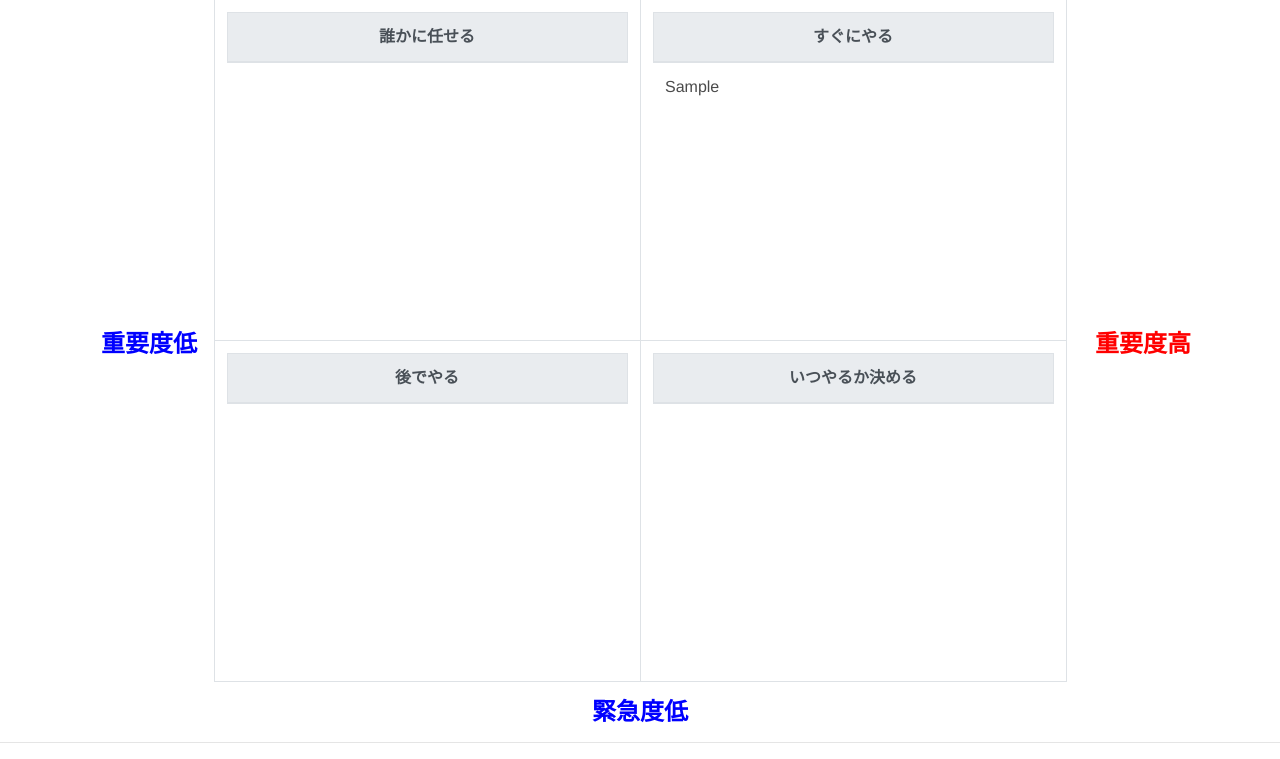
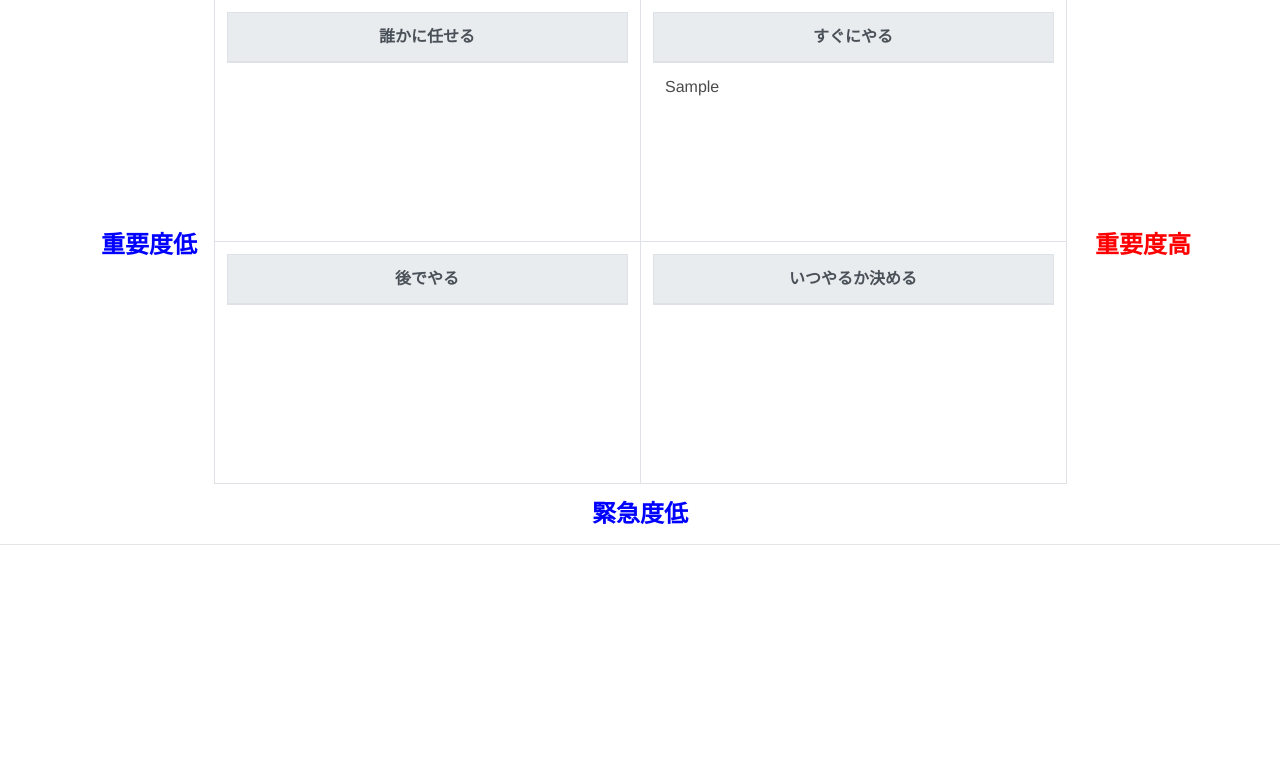
Before and after one commit to cinqbox/todoList, a Django app: page /figureindex in a window 1280 px wide. Shown: the part 156-915 px from the top of the page. After the commit the page ends 701 px from the top, so only its background shows below. Run offline with Django 3.2, Linux system fonts and the light colour scheme; tables that the repository leaves empty hold one stand-in row (values such as "Sample post"); lists and menus that the app fills with data are empty; some libraries are stand-ins or nearby versions.

Commit message:
20210110 微修正

```diff
--- a/posts/templates/posts/posts_figurelist.html
+++ b/posts/templates/posts/posts_figurelist.html
@@ -13,13 +13,13 @@
                 <tr>
                     <td>
                         <div class="task">
-                            <table class="table" style="border-collapse: collapse;">
+                            <table class="table" style="border-collapse: collapse; height: auto">
                                 <thead class="thead-light">
                                 <tr>
                                     <th width="400">誰かに任せる</th>
                                 </tr>
                                 </thead>
-                                <tbody style="display: block; overflow-y: scroll; height: 150px">
+                                <tbody style="display: block; overflow-y: scroll; height: 150px; text-align: left">
                                 {% for post in figure_list %}
                             {% if post.importance == False and post.urgency == True %}
                                 <tr>
@@ -34,13 +34,13 @@
                         </div>
                     </td>
                     <td>
-                        <table class="table" style="border-collapse: collapse;">
+                        <table class="table" style="border-collapse: collapse; height: auto">
                             <thead class="thead-light">
                             <tr>
                                 <th width="400">すぐにやる</th>
                             </tr>
                             </thead>
-                            <tbody style="display: block; overflow-y: scroll; height: 150px">
+                            <tbody style="display: block; overflow-y: scroll; height: 150px; text-align: left">
                             {% for post in figure_list %}
                         {% if post.importance == True and post.urgency == True %}
                             <tr>
@@ -50,19 +50,19 @@
                             </tr>
                         {% endif %}
                     {% endfor %}
-                    </tbody>
-                </table>
+                            </tbody>
+                        </table>
                     </td>
                 </tr>
                 <tr>
                     <td>
-                        <table class="table" style="border-collapse: collapse;">
+                        <table class="table" style="border-collapse: collapse; height: auto">
                             <thead class="thead-light">
                             <tr>
                                 <th style="width: auto">後でやる</th>
                             </tr>
                             </thead>
-                            <tbody style="display: block; overflow-y: scroll; height: 150px">
+                            <tbody style="display: block; overflow-y: scroll; height: 150px; text-align: left">
                             {% for post in figure_list %}
                         {% if post.importance == False and post.urgency == False %}
                             <tr>
@@ -76,13 +76,13 @@
                         </table>
                     </td>
                     <td>
-                        <table class="table" style="border-collapse: collapse;">
+                        <table class="table" style="border-collapse: collapse; height: auto">
                             <thead class="thead-light">
                             <tr>
                                 <th style="width: auto">いつやるか決める</th>
                             </tr>
                             </thead>
-                            <tbody style="display: block; overflow-y: scroll; height: 150px">
+                            <tbody style="display: block; overflow-y: scroll; height: 150px; text-align: left">
                             {% for post in figure_list %}
                         {% if post.importance == True and post.urgency == False %}
                             <tr>
```
